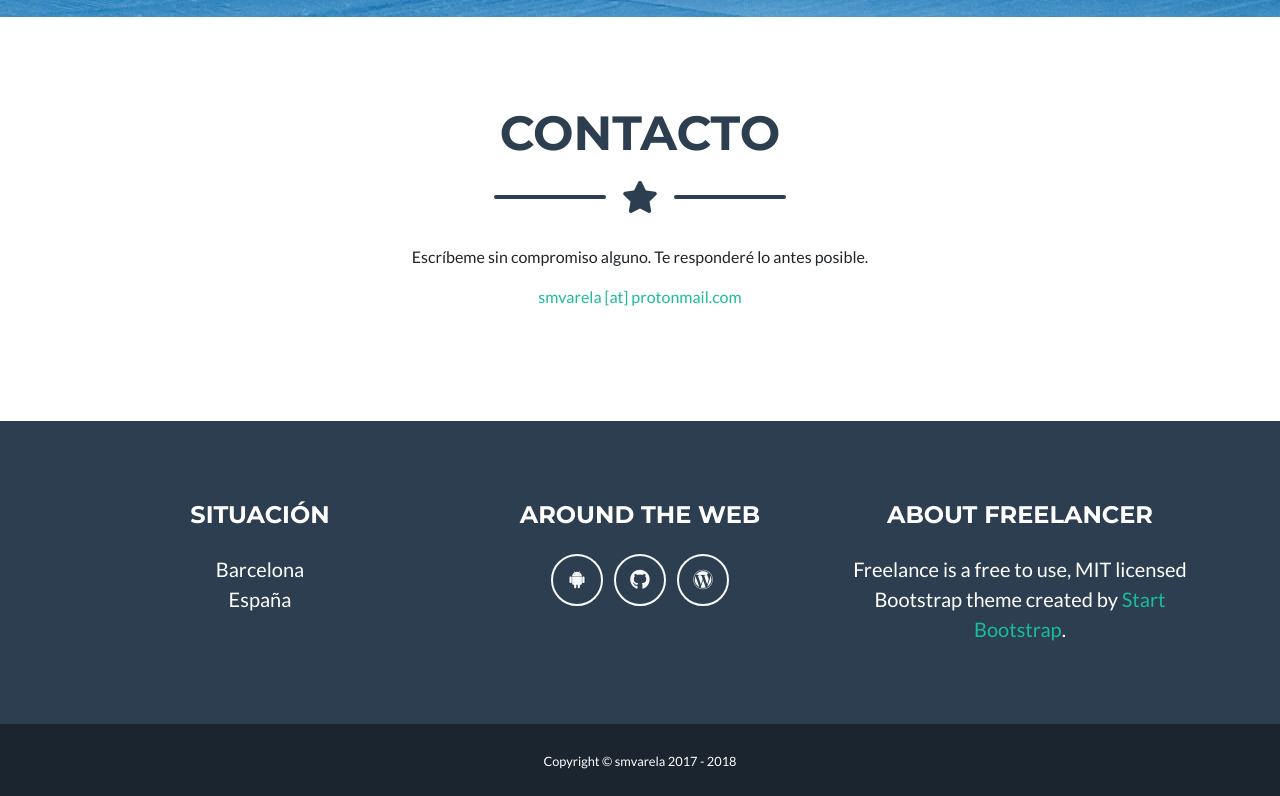
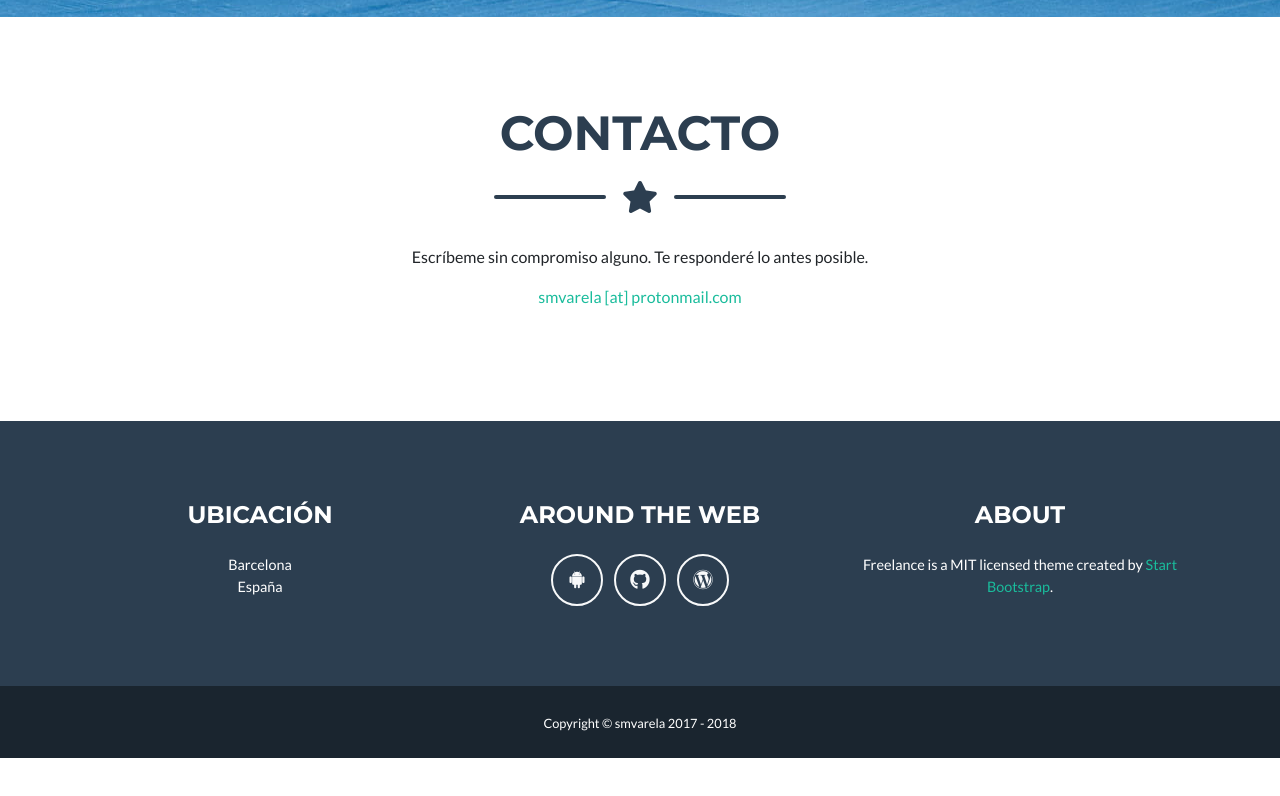
Before and after one commit to smvarela/smvarela.github.io, a website with bundled scripts: page index.html in a window 1280 px wide. Shown: the part 2110-2906 px from the top of the page. After the commit the page ends 2868 px from the top, so only its background shows below. Built offline with nearby package versions, Linux system fonts and the light colour scheme; files whose address does not match are found by name.

Commit message:
Update location and about text.

```diff
--- a/index.html
+++ b/index.html
@@ -241,8 +241,8 @@
 
         <!-- Footer Location -->
         <div class="col-lg-4 mb-5 mb-lg-0">
-          <h4 class="text-uppercase mb-4">Situación</h4>
-          <p class="lead mb-0">Barcelona
+          <h4 class="text-uppercase mb-4">Ubicación</h4>
+          <p class="footcredits mb-0">Barcelona
             <br>España</p>
         </div>
 
@@ -262,8 +262,8 @@
 
         <!-- Footer About Text -->
         <div class="col-lg-4">
-          <h4 class="text-uppercase mb-4">About Freelancer</h4>
-          <p class="lead mb-0">Freelance is a free to use, MIT licensed Bootstrap theme created by
+          <h4 class="text-uppercase mb-4">About</h4>
+          <p class="footcredits mb-0">Freelance is a MIT licensed theme created by
             <a href="http://startbootstrap.com">Start Bootstrap</a>.</p>
         </div>
 
```
